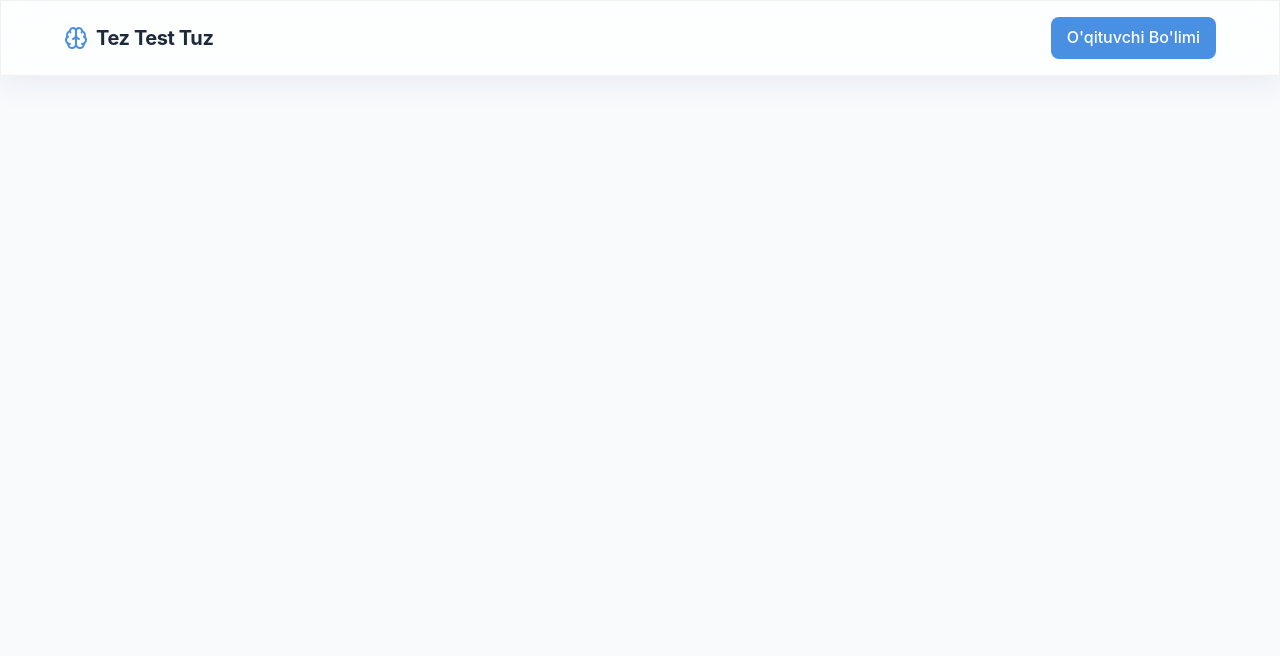
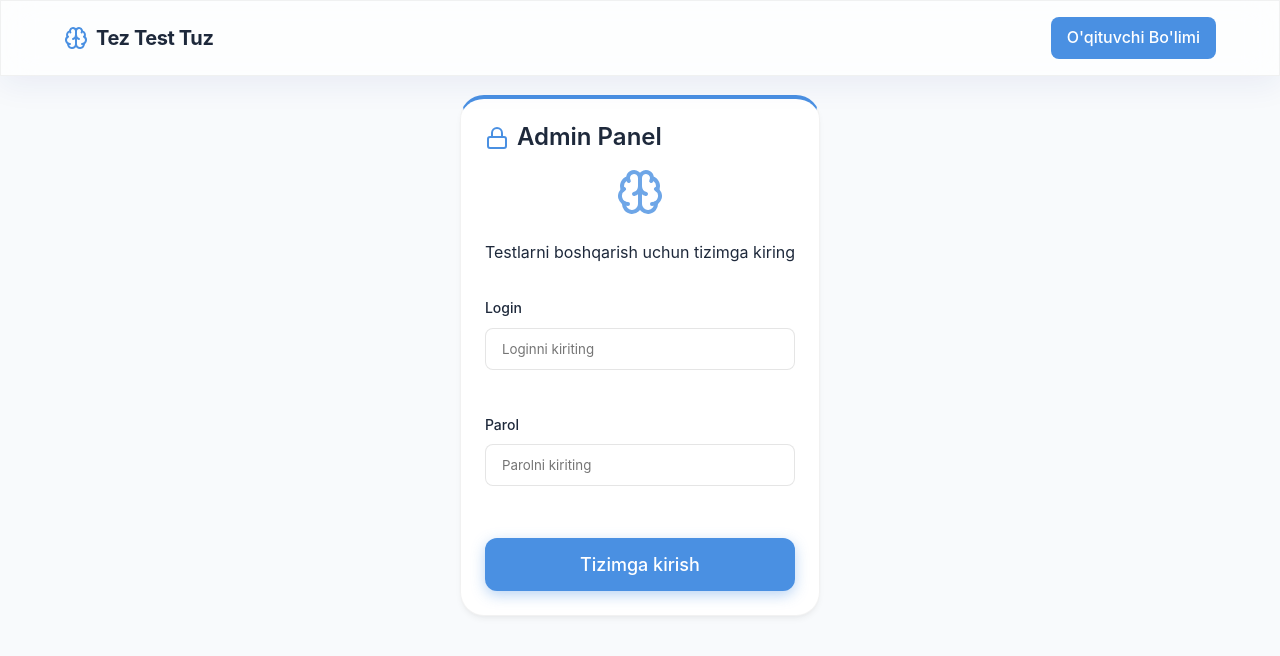
Before and after one commit to khavasfayzullaev-droid/test, a React (Vite) app: page /login in a window 1280 px wide. Shown: the top 656 px of the page. Built offline with nearby package versions, Linux system fonts and the light colour scheme; no server answers; the database is empty.

Commit message:
feat: add teacher login protection to admin dashboard

```diff
--- a/src/App.jsx
+++ b/src/App.jsx
@@ -1,5 +1,5 @@
 import React from 'react';
-import { BrowserRouter as Router, Routes, Route, Link, useLocation } from 'react-router-dom';
+import { BrowserRouter as Router, Routes, Route, Link, useLocation, Navigate as RouterNavigate } from 'react-router-dom';
 import { Brain } from 'lucide-react';
 import { TestProvider } from './context/TestContext';
 import TeacherDashboard from './pages/TeacherDashboard';
@@ -7,6 +7,7 @@ import CreateTest from './pages/CreateTest';
 import TestResults from './pages/TestResults';
 import TakeTest from './pages/TakeTest';
 import DirectTakeTest from './pages/DirectTakeTest';
+import TeacherLogin from './pages/TeacherLogin';
 import './App.css';
 
 // Layout component
@@ -37,6 +38,18 @@ const Layout = ({ children }) => {
   );
 };
 
+// Protected Route Component
+const ProtectedRoute = ({ children }) => {
+  const isTeacherLoggedIn = sessionStorage.getItem('isTeacherLoggedIn') === 'true';
+  const location = useLocation();
+
+  if (!isTeacherLoggedIn) {
+    return <React.Fragment><RouterNavigate to="/login" replace state={{ from: location }} /></React.Fragment>;
+  }
+
+  return children;
+};
+
 // Home Page
 const Home = () => (
   <div style={{ textAlign: 'center', marginTop: '4rem' }} className="fade-in">
@@ -63,12 +76,29 @@ function App() {
         <Layout>
           <Routes>
             <Route path="/" element={<Home />} />
+            <Route path="/login" element={<TeacherLogin />} />
 
-            {/* Teacher Routes */}
-            <Route path="/teacher" element={<TeacherDashboard />} />
-            <Route path="/teacher/create" element={<CreateTest />} />
-            <Route path="/teacher/edit/:editId" element={<CreateTest />} />
-            <Route path="/teacher/results/:id" element={<TestResults />} />
+            {/* Teacher Routes - Protected */}
+            <Route path="/teacher" element={
+              <ProtectedRoute>
+                <TeacherDashboard />
+              </ProtectedRoute>
+            } />
+            <Route path="/teacher/create" element={
+              <ProtectedRoute>
+                <CreateTest />
+              </ProtectedRoute>
+            } />
+            <Route path="/teacher/edit/:editId" element={
+              <ProtectedRoute>
+                <CreateTest />
+              </ProtectedRoute>
+            } />
+            <Route path="/teacher/results/:id" element={
+              <ProtectedRoute>
+                <TestResults />
+              </ProtectedRoute>
+            } />
 
             {/* Student Routes */}
             <Route path="/take/:id" element={<DirectTakeTest />} />
--- /dev/null
+++ b/src/pages/TeacherLogin.jsx
@@ -0,0 +1,75 @@
+import React, { useState } from 'react';
+import { useNavigate } from 'react-router-dom';
+import { Card, CardHeader, CardContent } from '../components/ui/Card';
+import { Input } from '../components/ui/Input';
+import { Button } from '../components/ui/Button';
+import { Brain, Lock } from 'lucide-react';
+
+const TeacherLogin = () => {
+    const [login, setLogin] = useState('');
+    const [password, setPassword] = useState('');
+    const [error, setError] = useState('');
+    const navigate = useNavigate();
+
+    const handleLogin = (e) => {
+        e.preventDefault();
+
+        // Hardcoded credentials for MVP
+        if (login === 'test123' && password === 'test123') {
+            sessionStorage.setItem('isTeacherLoggedIn', 'true');
+            navigate('/teacher');
+        } else {
+            setError('Login yoki parol noto\'g\'ri!');
+        }
+    };
+
+    return (
+        <div style={{ display: 'flex', justifyContent: 'center', alignItems: 'center', minHeight: '70vh' }} className="fade-in">
+            <Card style={{ maxWidth: '400px', width: '100%', borderTop: '4px solid var(--primary)' }}>
+                <CardHeader
+                    title={
+                        <div style={{ display: 'flex', alignItems: 'center', justifyContent: 'center', gap: '0.5rem', fontSize: '1.5rem' }}>
+                            <Lock size={24} color="var(--primary)" />
+                            Admin Panel
+                        </div>
+                    }
+                />
+                <CardContent style={{ paddingTop: '1.5rem' }}>
+                    <div style={{ textAlign: 'center', marginBottom: '2rem' }}>
+                        <Brain size={48} color="var(--primary)" style={{ margin: '0 auto 1rem', opacity: 0.8 }} />
+                        <p className="text-muted">Testlarni boshqarish uchun tizimga kiring</p>
+                    </div>
+
+                    {error && (
+                        <div style={{ padding: '0.75rem', background: 'rgba(255, 118, 117, 0.1)', color: 'var(--danger)', borderRadius: 'var(--radius-sm)', marginBottom: '1.5rem', textAlign: 'center', fontSize: '0.9rem', border: '1px solid var(--danger)' }}>
+                            {error}
+                        </div>
+                    )}
+
+                    <form onSubmit={handleLogin} style={{ display: 'flex', flexDirection: 'column', gap: '1.5rem' }}>
+                        <Input
+                            label="Login"
+                            placeholder="Loginni kiriting"
+                            value={login}
+                            onChange={(e) => setLogin(e.target.value)}
+                            required
+                        />
+                        <Input
+                            label="Parol"
+                            type="password"
+                            placeholder="Parolni kiriting"
+                            value={password}
+                            onChange={(e) => setPassword(e.target.value)}
+                            required
+                        />
+                        <Button variant="primary" type="submit" size="lg" style={{ marginTop: '0.5rem' }}>
+                            Tizimga kirish
+                        </Button>
+                    </form>
+                </CardContent>
+            </Card>
+        </div>
+    );
+};
+
+export default TeacherLogin;
```
Also changed, not shown: 1 other file (tests, documents, lock files or other folders).
